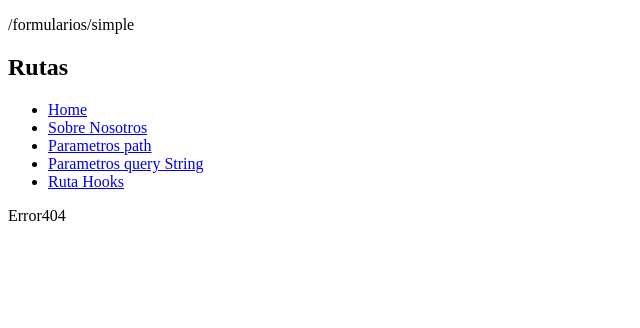
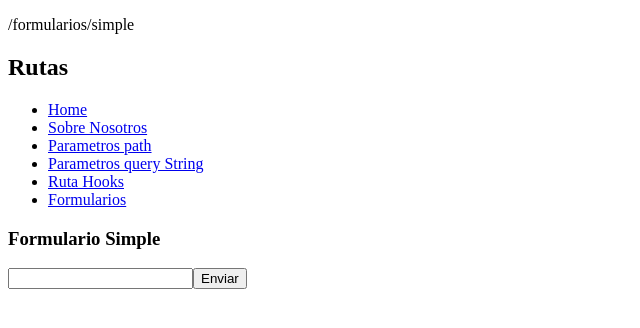
Before and after one commit to Lostovayne/Curso-React-Cesar, a React (Vite) app: page /formularios/simple in a window 1280 px wide. Shown: the top 328 px of the page, without its empty margins (0-640 px from the left). Built offline with nearby package versions, Linux system fonts and the light colour scheme.

Commit message:
"Nuevo material agregado"

```diff
--- a/package.json
+++ b/package.json
@@ -13,7 +13,9 @@
     "@emotion/styled": "^11.10.5",
     "react": "^18.2.0",
     "react-dom": "^18.2.0",
-    "react-router-dom": "^6.8.1"
+    "react-router-dom": "^6.8.1",
+    "sweetalert2": "^11.7.2",
+    "sweetalert2-react-content": "^5.0.7"
   },
   "devDependencies": {
     "@types/react": "^18.0.27",
--- a/src/hooks/Hooks.jsx
+++ b/src/hooks/Hooks.jsx
@@ -1,4 +1,4 @@
-import {Link} from 'react-router-dom'
+import { Link } from 'react-router-dom';
 
 const Hooks = () => {
   return (
@@ -29,8 +29,11 @@ const Hooks = () => {
         <li>
           <Link to='/hooks/hook-useLocation'>useLocation</Link>
         </li>
+        <li>
+          <Link to='/hooks/hook-useRef'>Hook useRef </Link>
+        </li>
       </ul>
     </>
   );
-}
-export default Hooks
+};
+export default Hooks;
--- /dev/null
+++ b/src/hooks/HookuseRef.jsx
@@ -0,0 +1,25 @@
+import { useRef } from 'react';
+import { useState } from 'react';
+
+const HookuseRef = () => {
+  const [texto, setTexto] = useState('');
+  const inputRef = useRef();
+
+  const imprimirValor = (e) => {
+    e.preventDefault();
+    setTexto([...texto, ' ', inputRef.current.value]);
+  };
+
+  return (
+    <>
+      <h1>HookuseRef</h1>
+
+      <form action=''>
+        <input type='text ' ref={inputRef} />
+        <button onClick={imprimirValor}>Mostrar</button>
+      </form>
+      <p>{texto}</p>
+    </>
+  );
+};
+export default HookuseRef;
--- a/src/hooks/index.js
+++ b/src/hooks/index.js
@@ -7,4 +7,5 @@ export { default as HooksEventoClick } from './HooksEventoClick';
 export { default as HookuseLoaderData } from './HookuseLoaderData';
 export { default as HookuseLocation } from './HookuseLocation';
 export { default as HookuseNavigate } from './HookuseNavigate';
+export { default as HookuseRef } from './HookuseRef';
 export { default as useHookPersonalizado } from './useHookPersonalizado';
--- a/src/main.jsx
+++ b/src/main.jsx
@@ -11,7 +11,10 @@ import {
   Rutas,
   RutasPath,
   RutasQueryString,
-  ErrorPersonalizado
+  ErrorPersonalizado,
+  Formularios,
+  FormularioSimple,
+  FormularioUseActionData
 } from './pages';
 import {
   Hooks,
@@ -22,9 +25,12 @@ import {
   HookCustom,
   HookuseLoaderData,
   HookuseNavigate,
-  HookuseLocation
+  HookuseLocation,
+  HookuseRef
 } from './hooks';
 import { loader as LoadingCountrys } from './hooks/HookuseLoaderData';
+ import { action as procesarFormularioActionData   } from "./pages/FormularioUseActionData"
+
 
 const router = createBrowserRouter([
   {
@@ -56,6 +62,22 @@ const router = createBrowserRouter([
         path: '/rutas/query-string',
         element: <RutasQueryString />
       },
+
+      {
+        path: '/formularios',
+        element: <Formularios />
+      },
+
+      {
+        path: '/formularios/simple',
+        element: <FormularioSimple />
+      },
+      {
+        path: '/formularios/use-action-data',
+        element: <FormularioUseActionData />,
+        action: procesarFormularioActionData
+      },
+
       {
         path: '/hooks',
         element: <Hooks />
@@ -93,6 +115,10 @@ const router = createBrowserRouter([
       {
         path: '/hooks/hook-useLocation',
         element: <HookuseLocation />
+      },
+      {
+        path: '/hooks/hook-useRef',
+        element: <HookuseRef />
       }
     ]
   }
--- /dev/null
+++ b/src/pages/FormularioSimple.jsx
@@ -0,0 +1,43 @@
+import { useState } from 'react';
+import Swal from 'sweetalert2';
+
+const Toast = Swal.mixin({
+  toast: true,
+  position: 'bottom-start',
+  showConfirmButton: false,
+  timer: 3000,
+  timerProgressBar: true,
+  didOpen: (toast) => {
+    toast.addEventListener('mouseenter', Swal.stopTimer);
+    toast.addEventListener('mouseleave', Swal.resumeTimer);
+  }
+});
+
+const FormularioSimple = () => {
+  const [nombre, setNombre] = useState('');
+  const handleSubmit = (e) => {
+    e.preventDefault();
+
+    Toast.fire({
+      icon: 'success',
+      title: 'Enviado correctamente!'
+    });
+  };
+
+  return (
+    <>
+      <h3>Formulario Simple</h3>
+      <form onSubmit={handleSubmit}>
+        <label htmlFor='nombre'></label>
+        <input
+          type='text'
+          id='nombre'
+          value={nombre}
+          onChange={(e) => setNombre(e.target.value)}
+        />
+        <button type='submit'>Enviar</button>
+      </form>
+    </>
+  );
+};
+export default FormularioSimple;
--- /dev/null
+++ b/src/pages/FormularioUseActionData.jsx
@@ -0,0 +1,42 @@
+import { Form } from 'react-router-dom';
+import Swal from 'sweetalert2';
+
+const Toast = Swal.mixin({
+  toast: true,
+  position: 'bottom-start',
+  showConfirmButton: false,
+  timer: 3000,
+  timerProgressBar: true,
+  didOpen: (toast) => {
+    toast.addEventListener('mouseenter', Swal.stopTimer);
+    toast.addEventListener('mouseleave', Swal.resumeTimer);
+  }
+});
+
+//los action deben retornar algo
+
+export async function action({ request }) {
+  const formData = await request.formData();
+  return Toast.fire({
+    icon: 'info',
+    title: ` El dato ingresado es ${formData.get('nombre')} `
+  });
+}
+
+const FormularioUseActionData = () => {
+  return (
+    <>
+      <h3>UseActionData</h3>
+
+      <Form method='POST'>
+        <div>
+          <label htmlFor='nombre'>Nombre</label>
+          <input type='text' id='nombre' name='nombre' />
+        </div>
+
+        <button type='submit'>Enviar</button>
+      </Form>
+    </>
+  );
+};
+export default FormularioUseActionData;
--- /dev/null
+++ b/src/pages/Formularios.jsx
@@ -0,0 +1,19 @@
+import { Link } from 'react-router-dom';
+
+const Formularios = () => {
+  return (
+    <>
+      <h1>Formularios</h1>
+
+      <ul>
+        <li>
+          <Link to='/formularios/simple'>Formulario Simple</Link>
+        </li>
+        <li>
+          <Link to='/formularios/use-action-data'>Formulario use-action-data</Link>
+        </li>
+      </ul>
+    </>
+  );
+};
+export default Formularios;
--- a/src/pages/Rutas.jsx
+++ b/src/pages/Rutas.jsx
@@ -17,11 +17,16 @@ const Rutas = () => {
           <NavLink to={`/rutas/path/${id}`}>Parametros path</NavLink>
         </li>
         <li>
-          <NavLink to={`/rutas/query-string?id=${id}`}>Parametros query String</NavLink>
+          <NavLink to={`/rutas/query-string?id=${id}`}>
+            Parametros query String
+          </NavLink>
         </li>
         <li>
+          <NavLink to='/hooks '> Ruta Hooks </NavLink>
+        </li>
 
-          <NavLink to="/hooks "  > Ruta Hooks </NavLink>
+        <li>
+          <NavLink to='/formularios'>Formularios</NavLink>
         </li>
       </ul>
     </nav>
--- a/src/pages/index.js
+++ b/src/pages/index.js
@@ -1,5 +1,8 @@
 export { default as Error404 } from './Error404';
 export { default as ErrorPersonalizado } from './ErrorPersonalizado';
+export { default as FormularioSimple } from './FormularioSimple';
+export { default as FormularioUseActionData } from './FormularioUseActionData';
+export { default as Formularios } from './Formularios';
 export { default as Home } from './Home';
 export { default as Rutas } from './Rutas';
 export { default as RutasPath } from './RutasPath';
```
Also changed, not shown: 1 other file (tests, documents, lock files or other folders).
